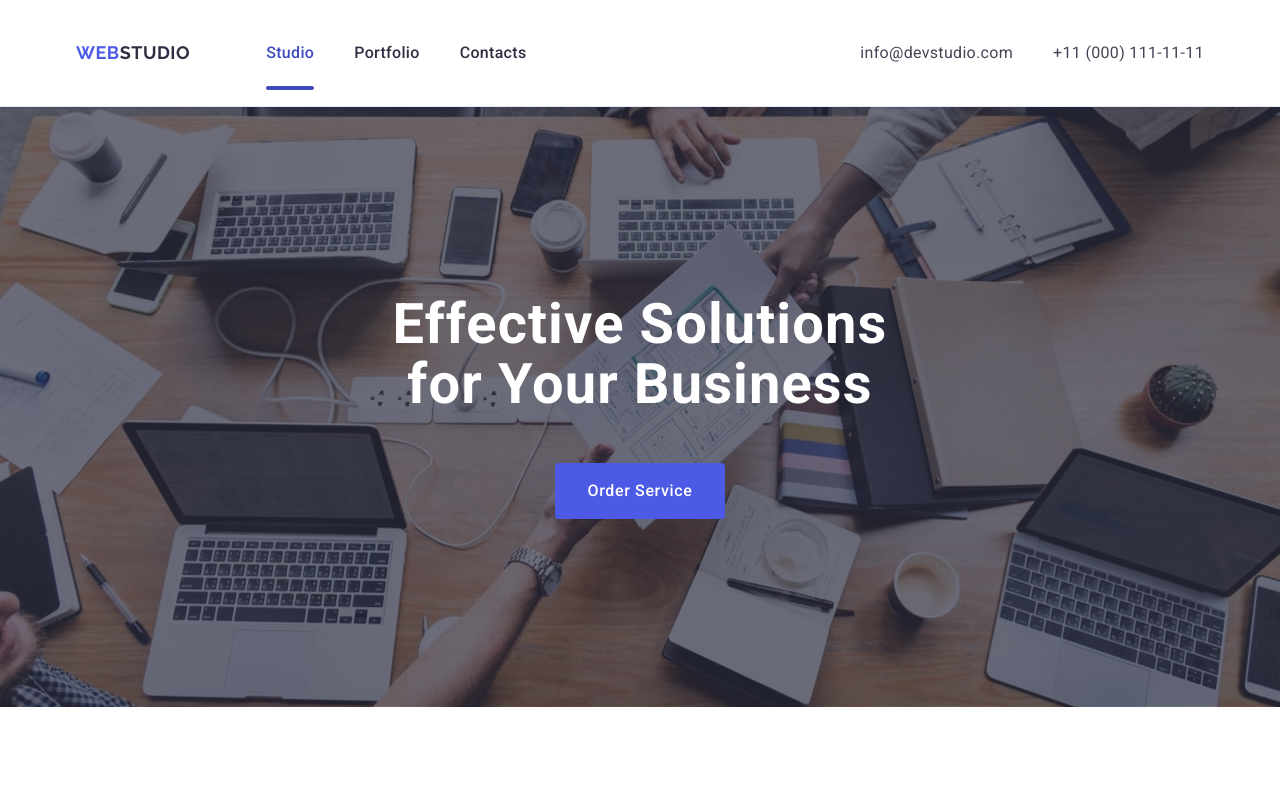
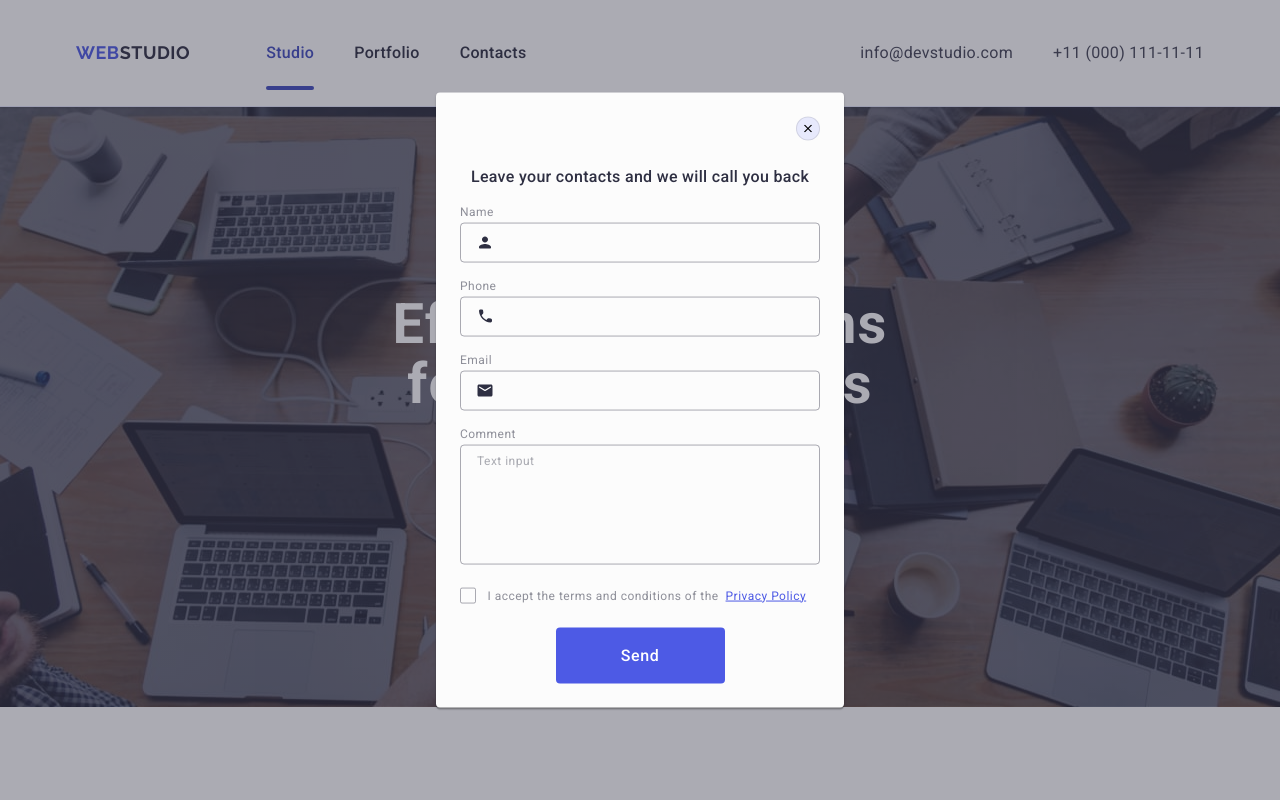
Before and after one commit to yana-kor/goit-markup-hw-06, a plain HTML site: page index.html in a window 1280 px wide. Shown: the top 800 px of the page. Drawn offline with nearby package versions, Linux system fonts and the light colour scheme.

Commit message:
goit-markup-hw-06

```diff
--- a/css/styles.css
+++ b/css/styles.css
@@ -813,8 +813,9 @@ input {
 }
 
 .modal {
-  width: 408px;
-  min-height: 584px;
+  width: 288px;
+  min-height: 623px;
+
   border-radius: 4px;
   background-color: #fcfcfc;
   position: absolute;
@@ -957,7 +958,6 @@ input {
   width: 100%;
   height: 120px;
   border-radius: 4px;
-
   padding-left: 16px;
   padding-top: 8px;
   outline: transparent;
@@ -992,6 +992,11 @@ input {
   line-height: 1.17;
   letter-spacing: 0.04em;
   align-items: center;
+}
+
+.check-text-modal {
+  display: inline;
+
 }
 
 .check-text a {
@@ -1166,6 +1171,10 @@ input {
     width: 264px;
     margin-right: 24px;
   }
+
+  .modal {
+  width: 408px;
+  min-height: 584px;
 }
 
 @media screen and (min-width: 1158px) {
--- a/index.html
+++ b/index.html
@@ -635,7 +635,7 @@
       </div>
     </footer>
 
-    <div class="backdrop ">
+    <div class="backdrop is-open ">
       <div class="modal">
         <button type="button" class="modal-btn">
           <svg class="modal-btn-icon" width="8" height="8">
@@ -711,11 +711,12 @@
                   <use href="./images/icons.svg#icon-Vector"></use>
                 </svg>
               </span>
-              I accept the terms and conditions of the &nbsp;<a
+            <p class="check-text-modal">I accept the terms and conditions of the &nbsp;<a
                 href=""
                 class="check-link"
-                >Privacy Policy</a
-              ></label
+                >Privacy Policy
+              </a></p>
+              </label
             >
           </div>
 
```
